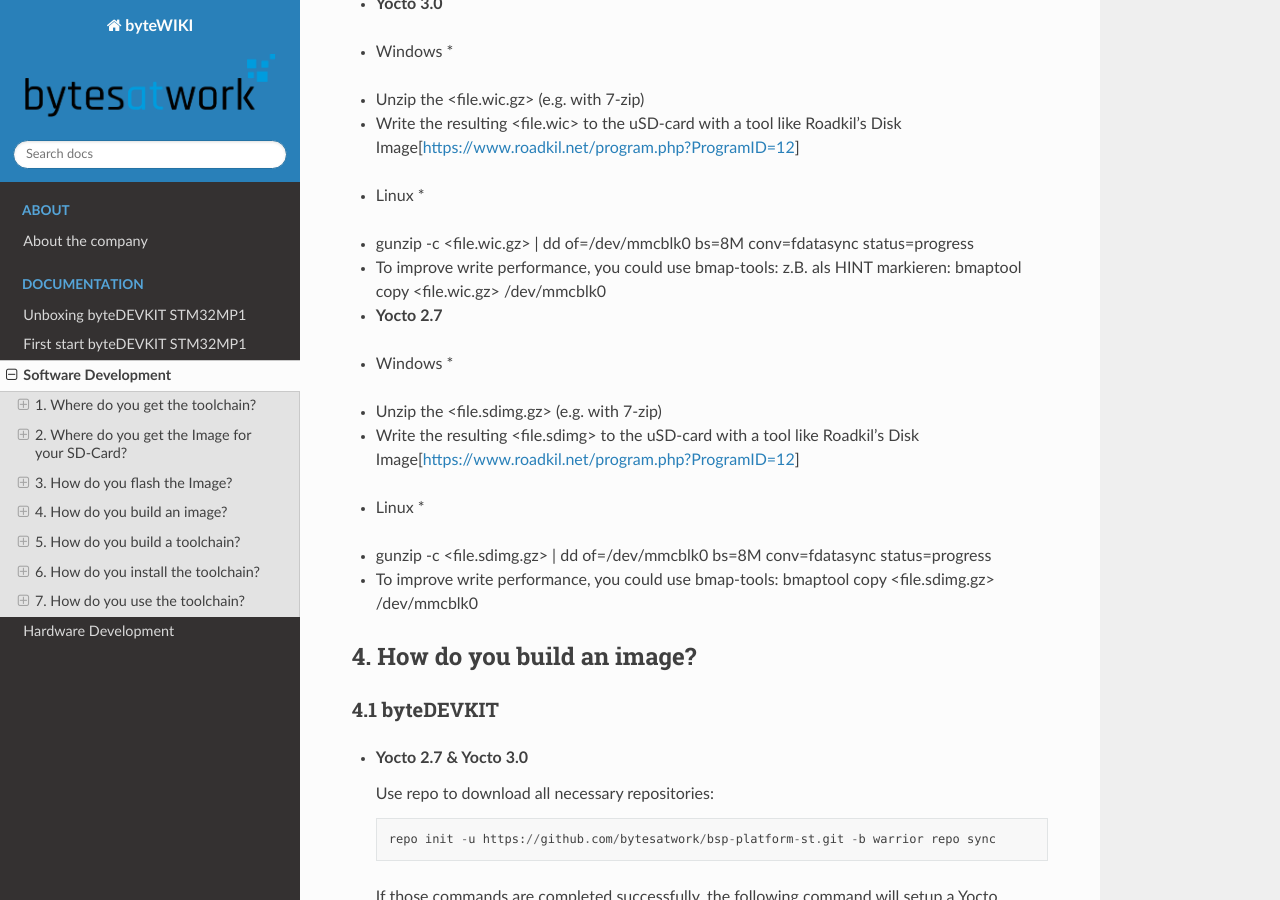
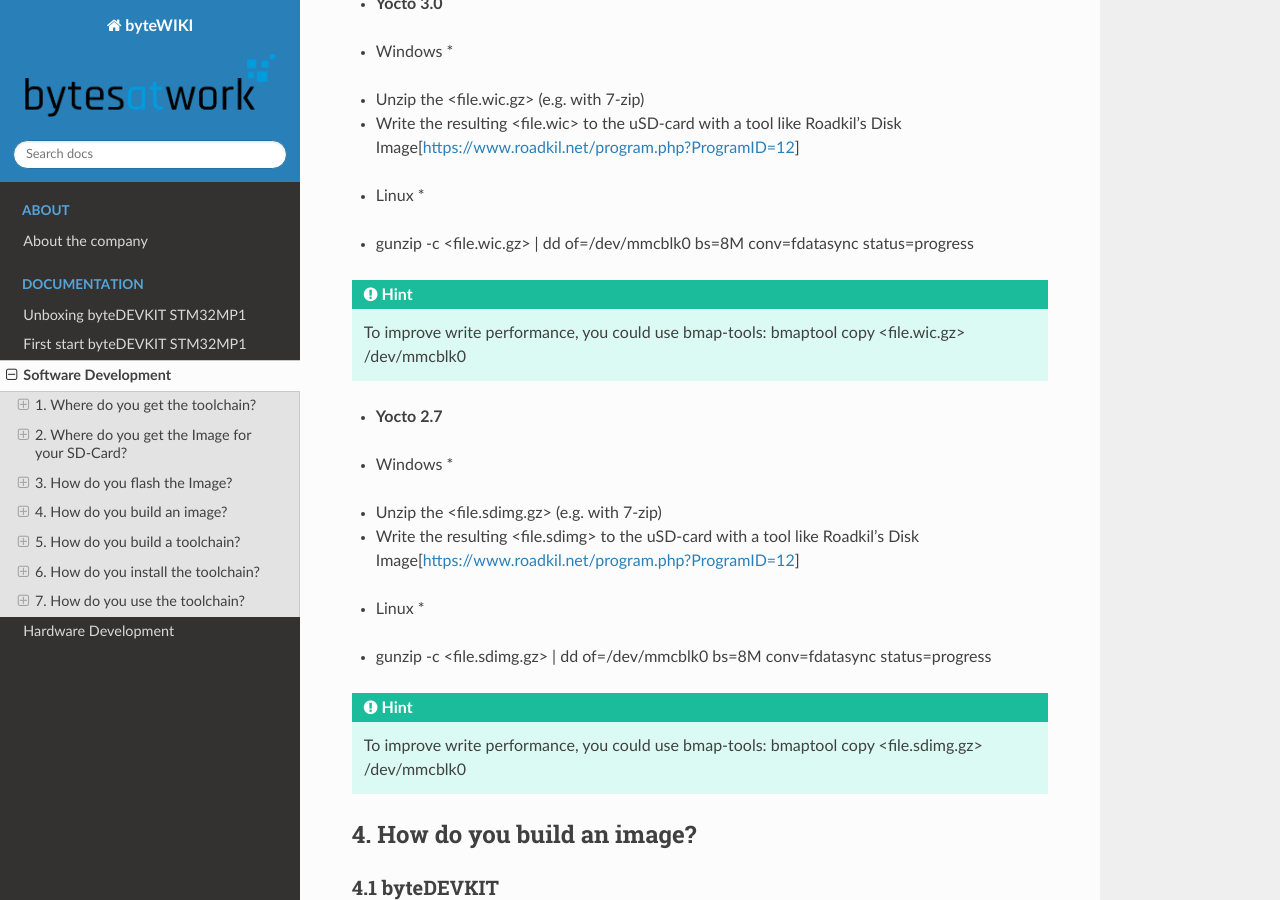
Before and after one commit to jfilus/byteWIKI, a Sphinx documentation site: the page built from docs/source/softwaredevelopment.rst, in a window 1280 px wide and 900 px high, scrolled down 2436 px. Built offline with Sphinx 7.4.7 and the Read the Docs theme 2.0.0, drawn with Linux system fonts in a browser that asks for light colours.

Commit message:
Update softwaredevelopment.rst

```diff
--- a/docs/source/softwaredevelopment.rst
+++ b/docs/source/softwaredevelopment.rst
@@ -86,7 +86,7 @@ The entire development lifecycle is done in-house with transparent project manag
 
 * Linux *
 - gunzip -c <file.wic.gz> | dd of=/dev/mmcblk0 bs=8M conv=fdatasync status=progress
-- To improve write performance, you could use bmap-tools: z.B. als HINT markieren: bmaptool copy <file.wic.gz> /dev/mmcblk0
+.. Hint:: To improve write performance, you could use bmap-tools: bmaptool copy <file.wic.gz> /dev/mmcblk0
 
 -  **Yocto 2.7**
 * Windows *
@@ -95,7 +95,7 @@ The entire development lifecycle is done in-house with transparent project manag
 
 * Linux *
 - gunzip -c <file.sdimg.gz> | dd of=/dev/mmcblk0 bs=8M conv=fdatasync status=progress
-- To improve write performance, you could use bmap-tools: bmaptool copy <file.sdimg.gz> /dev/mmcblk0
+.. Hint:: To improve write performance, you could use bmap-tools: bmaptool copy <file.sdimg.gz> /dev/mmcblk0
 
 ============================================
 4. How do you build an image?
```
